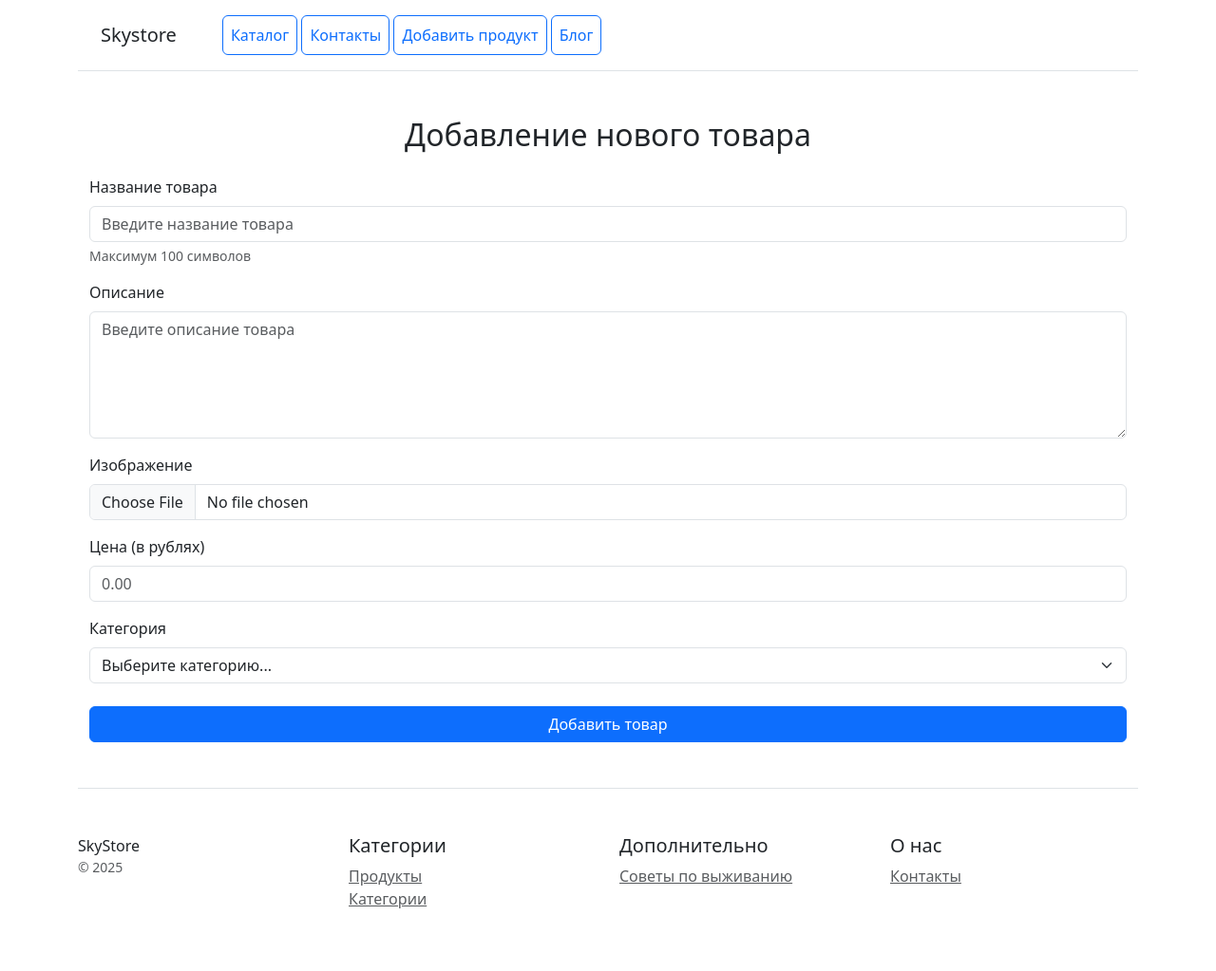
After one commit to newfatto/all_for_sale, a Django app: page /product/new/ in a window 1280 px wide. The commit adds this page. Shown: the whole page at 95% size. Run offline with Django 5.2, Linux system fonts and the light colour scheme; data comes from the database, SQL or seed files in the repository; some libraries are stand-ins or nearby versions.

Commit message:
Создана форма с валидацией имени и описания. Форма интегрирована в CRUD. Созданы необходимые шаблоны.

```diff
--- a/blog/templates/article_confirm_delete.html
+++ b/blog/templates/article_confirm_delete.html
@@ -1,6 +1,6 @@
 {% extends 'base.html' %}
 
-{% block title %}Главная страница{% endblock %}
+{% block title %}Удаление статьи{% endblock %}
 
 {% block content %}
 
--- a/blog/templates/article_detail.html
+++ b/blog/templates/article_detail.html
@@ -1,6 +1,6 @@
 {% extends 'base.html' %}
 
-{% block title %}Главная страница{% endblock %}
+{% block title %}{{ article.title }}{% endblock %}
 
 {% block content %}
 
--- a/blog/templates/article_edit.html
+++ b/blog/templates/article_edit.html
@@ -1,11 +1,11 @@
 {% extends 'base.html' %}
 
-{% block title %}Главная страница{% endblock %}
+{% block title %}Редактировать{% endblock %}
 
 {% block content %}
 
 <div class="container mt-5">
-    <h2 class="mb-4 text-center">Добавление новой статьи</h2>
+    <h2 class="mb-4 text-center">Редактировать статью</h2>
 
     <form method="post" enctype="multipart/form-data" class="needs-validation" novalidate>
         {% csrf_token %}
--- /dev/null
+++ b/catalog/constants.py
@@ -0,0 +1,4 @@
+
+# запрещённые к использованию слова
+BANNED_WORDS = ['казино', 'криптовалюта', 'крипта', 'биржа', 'дешево', 'дёшево', 'бесплатно', 'обман', 'полиция',
+                'радар', ]
--- /dev/null
+++ b/catalog/forms.py
@@ -0,0 +1,23 @@
+from django import forms
+from .models import Product
+from .constants import BANNED_WORDS
+from django.core.exceptions import ValidationError
+
+
+class ProductForm(forms.ModelForm):
+    class Meta:
+        model = Product
+        fields = ['name', 'description', 'image', 'category', 'price']
+
+    def clean_name(self):
+        name = self.cleaned_data.get('name')
+        if any(bad_word in name.lower() for bad_word in BANNED_WORDS):
+            raise ValidationError(f"Вы использовали запрещённое слово. Не делайте так больше.")
+        return name
+
+
+    def clean_description(self):
+        description = self.cleaned_data.get('description')
+        if any(bad_word in description.lower() for bad_word in BANNED_WORDS):
+            raise ValidationError(f"Вы использовали запрещённое слово. Не делайте так больше.")
+        return description
--- a/catalog/templates/footer.html
+++ b/catalog/templates/footer.html
@@ -2,12 +2,12 @@
     <div class="row">
         <div class="col-12 col-md">
             SkyStore
-            <small class="d-block mb-3 text-muted">&copy; 2023</small>
+            <small class="d-block mb-3 text-muted">&copy; 2025</small>
         </div>
         <div class="col-6 col-md">
             <h5>Категории</h5>
             <ul class="list-unstyled text-small">
-                <li><a class="text-muted" href="#">Продукты</a></li>
+                <li><a class="text-muted" href="/">Продукты</a></li>
                 <li><a class="text-muted" href="#">Категории</a></li>
 
             </ul>
@@ -15,7 +15,7 @@
         <div class="col-6 col-md">
             <h5>Дополнительно</h5>
             <ul class="list-unstyled text-small">
-                <li><a class="text-muted" href="#">Советы по выживанию</a></li>
+                <li><a class="text-muted" href="/blog/">Советы по выживанию</a></li>
             </ul>
         </div>
         <div class="col-6 col-md">
--- a/catalog/templates/header.html
+++ b/catalog/templates/header.html
@@ -4,7 +4,7 @@
         <nav class="ms-5">
             <a class="p-2 btn btn-outline-primary" href="/">Каталог</a>
             <a class="p-2 btn btn-outline-primary" href="/contacts/">Контакты</a>
-            <a class="p-2 btn btn-outline-primary" href="/user_add_product/">Добавить продукт</a>
+            <a class="p-2 btn btn-outline-primary" href="/product/new/">Добавить продукт</a>
             <a class="p-2 btn btn-outline-primary" href="/blog/">Блог</a>
         </nav>
     </div>
--- /dev/null
+++ b/catalog/templates/product_create.html
@@ -0,0 +1,55 @@
+{% extends 'base.html' %}
+
+{% block title %}Новый товар{% endblock %}
+
+{% block content %}
+<div class="container mt-5">
+    <h2 class="mb-4 text-center">Добавление нового товара</h2>
+
+    <form method="post" enctype="multipart/form-data" class="needs-validation" novalidate>
+        {% csrf_token %}
+
+        <!-- Название -->
+        <div class="mb-3">
+            <label for="name" class="form-label">Название товара</label>
+            <input type="text" class="form-control" id="name" name="name"
+                   maxlength="100" required placeholder="Введите название товара">
+            <div class="form-text">Максимум 100 символов</div>
+        </div>
+
+        <!-- Описание -->
+        <div class="mb-3">
+            <label for="description" class="form-label">Описание</label>
+            <textarea class="form-control" id="description" name="description" rows="5"
+                      placeholder="Введите описание товара" required></textarea>
+        </div>
+
+        <!-- Картинка -->
+        <div class="mb-3">
+            <label for="image" class="form-label">Изображение</label>
+            <input type="file" class="form-control" id="image" name="image" accept="image/*">
+        </div>
+
+        <!-- Цена -->
+        <div class="mb-3">
+            <label for="price" class="form-label">Цена (в рублях)</label>
+            <input type="number" class="form-control" id="price" name="price"
+                   step="0.01" min="0" required placeholder="0.00">
+        </div>
+
+        <!-- Категория -->
+        <div class="mb-4">
+            <label for="category" class="form-label">Категория</label>
+            <select class="form-select" id="category" name="category" required>
+                <option value="">Выберите категорию...</option>
+                {% for cat in categories %}
+                    <option value="{{ cat.id }}">{{ cat.name }}</option>
+                {% endfor %}
+            </select>
+        </div>
+
+        <button type="submit" class="btn btn-primary w-100">Добавить товар</button>
+    </form>
+</div>
+
+{% endblock %}
--- a/catalog/templates/product.html
+++ b/catalog/templates/product_detail.html
@@ -28,5 +28,10 @@
     </div>
 </div>
 
+<a href="{% url 'catalog:product_edit' product.pk %}" class="btn btn-secondary">Редактировать</a>
+<a href="{% url 'catalog:product_confirm_delete' product.pk %}" class="btn btn-danger">Удалить</a>
+<a href="{% url 'catalog:home' %}" class="btn btn-danger">Отмена</a>
+
+
 
 {% endblock %}
--- a/catalog/templates/user_add_product.html
+++ b/catalog/templates/product_edit.html
@@ -1,10 +1,10 @@
 {% extends 'base.html' %}
 
-{% block title %}Контакты{% endblock %}
+{% block title %}Редактирование товара{% endblock %}
 
 {% block content %}
 <div class="container mt-5">
-    <h2 class="mb-4 text-center">Добавление нового товара</h2>
+    <h2 class="mb-4 text-center">Редактирование информации о товаре</h2>
 
     <form method="post" enctype="multipart/form-data" class="needs-validation" novalidate>
         {% csrf_token %}
--- a/catalog/urls.py
+++ b/catalog/urls.py
@@ -1,7 +1,8 @@
 from django.urls import path
 
 from catalog.apps import CatalogConfig
-from catalog.views import ContactsTemplateView, ProductCreateView, ProductDetailView, ProductListView
+from catalog.views import ContactsTemplateView, ProductCreateView, ProductDetailView, ProductListView, \
+    ProductUpdateView, ProductDeleteView
 
 app_name = CatalogConfig.name
 
@@ -9,5 +10,7 @@ urlpatterns = [
     path("", ProductListView.as_view(), name="home"),
     path("contacts/", ContactsTemplateView.as_view(), name="contacts"),
     path("product/<int:pk>/", ProductDetailView.as_view(), name="product"),
-    path("user_add_product/", ProductCreateView.as_view(), name="user_add_product"),
+    path("product/new/", ProductCreateView.as_view(), name="product_create"),
+    path("product/<int:pk>/edit", ProductUpdateView.as_view(), name="product_edit"),
+    path("product/<int:pk>/confirm_delete", ProductDeleteView.as_view(), name="product_confirm_delete"),
 ]
--- a/catalog/views.py
+++ b/catalog/views.py
@@ -1,9 +1,10 @@
 from django.http import HttpResponse
 from django.urls import reverse_lazy
-from django.views.generic import DetailView, ListView, TemplateView
+from django.views.generic import DetailView, ListView, TemplateView, DeleteView
 from django.views.generic.edit import CreateView
 
 from catalog.models import Category, Contact, Product
+from catalog.forms import ProductForm
 
 
 class ProductListView(ListView):
@@ -40,7 +41,7 @@ class ContactsTemplateView(TemplateView):
 
 class ProductDetailView(DetailView):
     model = Product
-    template_name = "product.html"
+    template_name = "product_detail.html"
     context_object_name = "product"
 
 
@@ -48,13 +49,35 @@ class ProductCreateView(CreateView):
     """Страница добавления нового продукта пользователем"""
 
     model = Product
-    template_name = "user_add_product.html"
-    fields = ["name", "description", "image", "price", "category"]
+    form_class = ProductForm
+    template_name = "product_create.html"
     context_object_name = "product"
     success_url = reverse_lazy("catalog:home")
 
     def get_context_data(self, **kwargs):
-        """Добавляем категории в контекст (как было в FBV)"""
+        """Добавляем категории в контекст"""
         context = super().get_context_data(**kwargs)
         context["categories"] = Category.objects.all()
         return context
+
+class ProductUpdateView(CreateView):
+    """Страница обновления информации о продукте пользователем"""
+
+    model = Product
+    form_class = ProductForm
+    template_name = "product_edit.html"
+    context_object_name = "product"
+    success_url = reverse_lazy("catalog:home")
+
+    def get_context_data(self, **kwargs):
+        """Добавляем категории в контекст"""
+        context = super().get_context_data(**kwargs)
+        context["categories"] = Category.objects.all()
+        return context
+
+
+class ProductDeleteView(DeleteView):
+    model = Product
+    template_name = "product_confirm_delete.html"
+    success_url = reverse_lazy("catalog:catalog")
+    context_object_name = 'product'
```
Also changed, not shown: catalog/templates/product_confirm_delete.html (added, +15 -0 lines), catalog/templates/home.html (indentation only).
